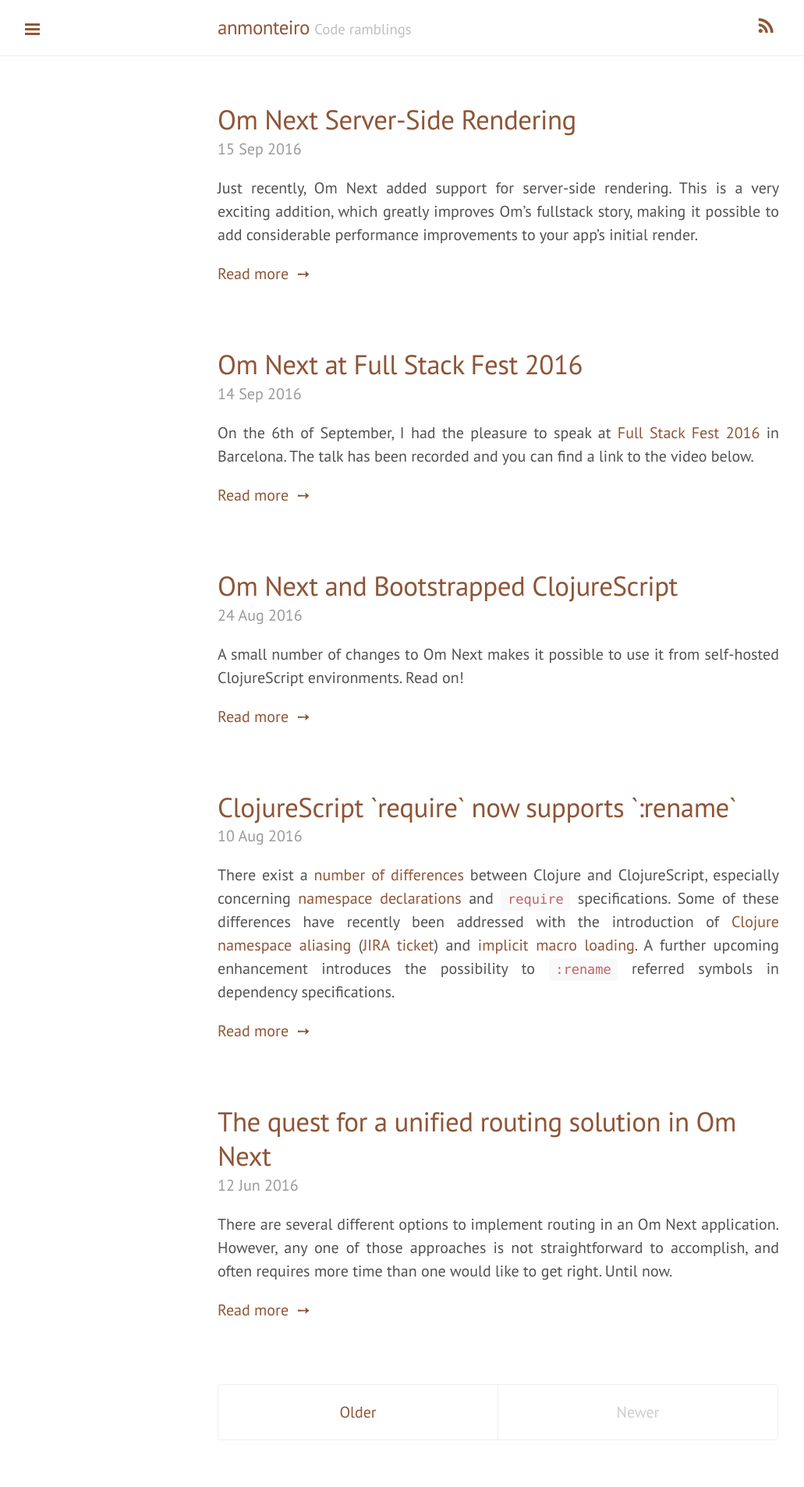
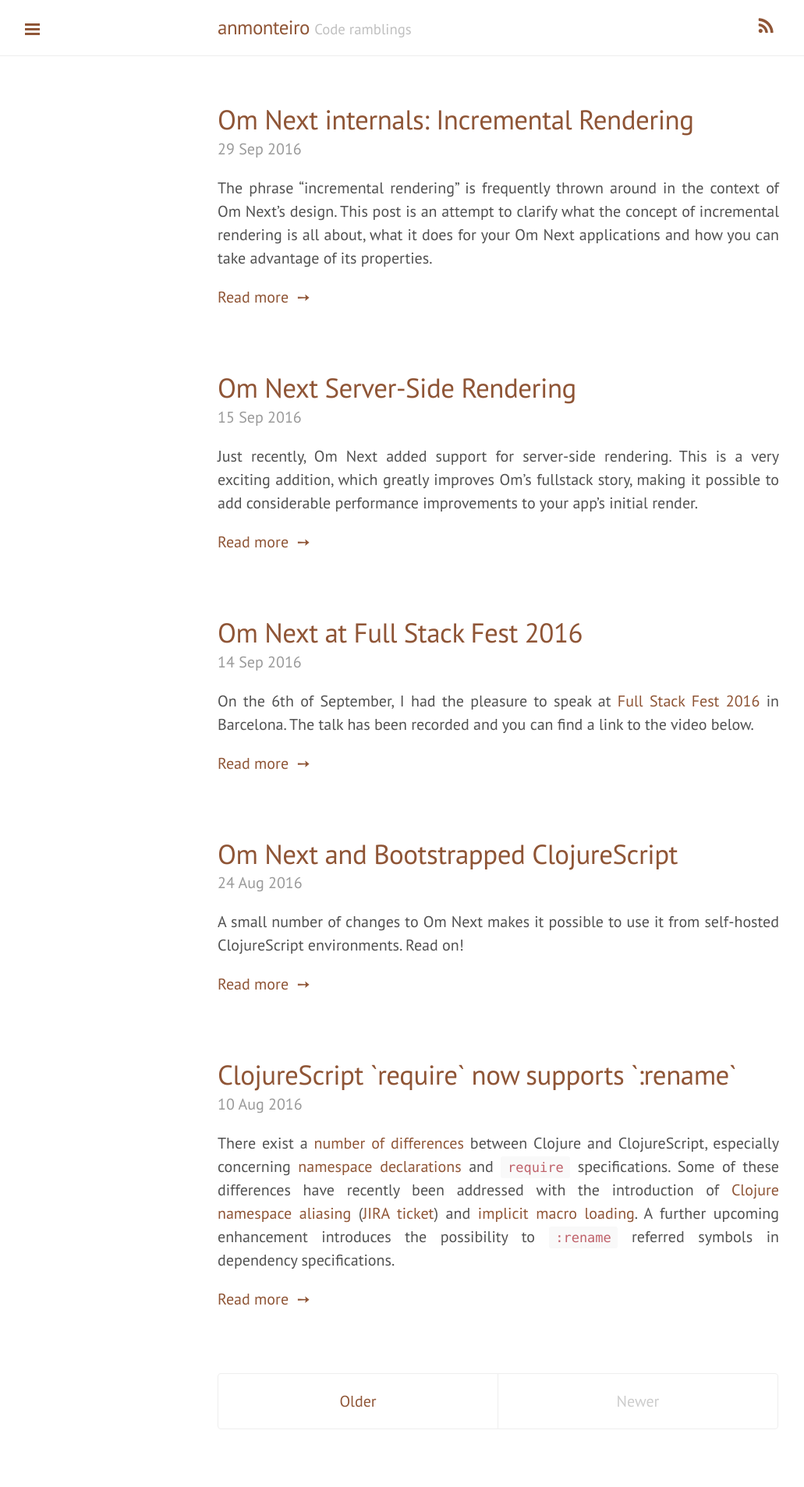
Before and after one commit to anmonteiro/anmonteiro.github.io, a Jekyll site: the page built from index.html, in a window 1280 px wide. Shown: the whole page at 78% size, without its empty margins (1-1032 px from the left). Built offline with Jekyll 4.4.1, drawn with Linux system fonts in a browser that asks for light colours; the list of posts is cut into pages by our own code; some of the changed lines change nothing that is shown.

Commit message:
new post
Om Next internals: Incremental Rendering

```diff
--- /dev/null
+++ b/_posts/2016-09-29-om-next-internals-incremental-rendering.md
@@ -0,0 +1,136 @@
+---
+layout: post
+title: "Om Next internals: Incremental Rendering"
+tags: clojure clojurescript om
+---
+
+The phrase "incremental rendering" is frequently thrown around in the context of
+Om Next's design. This post is an attempt to clarify what the concept of incremental rendering is
+all about, what it does for your Om Next applications and how you can take advantage
+of its properties.
+
+
+<!--more-->
+
+
+<div style="margin-bottom:30px">
+  <img style="max-width:45%;margin:0 auto" src="https://cloud.githubusercontent.com/assets/661909/18785824/d4a58916-819a-11e6-8ed4-13165501e9b9.png">
+</div>
+
+
+## First things first
+
+Some of the properties behind Om Next's design make it possible to perform a number
+of optimizations under the hood. These optimizations are mostly driven by the fact
+that components are annotated with query expressions and identity. One example of
+such optimizations is behind the [solution](https://github.com/omcljs/om/pull/650)
+for [issue #556](https://github.com/omcljs/om/issues/556): transacting large values
+or reading large data sets is not slow anymore <sup id="fnref:1"><sub><a href="#fn:1">1</a></sub></sup>.
+
+Incremental rendering is another such optimization in Om Next, based on its knowledge
+about an application's data requirements. In plain React, re-rendering always initiates
+at the **root component**, whether its children (in the tree) end up updating or
+not. This means that each node in the component tree gets asked if it needs to update
+— via the `shouldComponentUpdate` lifecycle method. Om Next, on the other hand, knows
+exactly what data components need, which means it can always start diffing their
+props at the root of the **concrete subtrees** that need the data related to transactions.
+The next image compares React and Om Next's updating phases after a transaction that
+originated at the red node.
+
+<div style="display:table; margin: 30px 0">
+  <figure style="display:table-cell">
+    <img style="max-width:50%; margin: 0 auto" src="/public/img/react-render.png" alt="React rendering" />
+    <figcaption class="caption">React's update phase</figcaption>
+  </figure>
+
+  <!--
+  https://cloud.githubusercontent.com/assets/661909/18786506/87c5eb28-819e-11e6-8610-af5217738dee.png
+  https://cloud.githubusercontent.com/assets/661909/18786505/87a29114-819e-11e6-8aa5-c50ea811e06f.png
+  -->
+
+  <figure style="display:table-cell">
+    <img style="max-width:50%; margin: 0 auto" src="/public/img/om-render.png" alt="Om Next rendering" />
+    <figcaption class="caption">Om Next's update phase</figcaption>
+  </figure>
+</div>
+
+## How can this work?
+
+Astute readers might now be asking themselves — but how can incremental rendering
+be made to work, if the Om Next parser dispatches on the top-level keys in a query?
+Well, that's the entire purpose of path metadata and `om.next/full-query`. When
+updating a subtree, Om Next does two things. Firstly, it calls the parser with the
+`full-query` of the component rooted at that subtree — which is really just a fancy
+way of saying "give me a query starting at the root of my application, but narrowly
+focused at the current component's query". It then extracts the data relevant to
+the component that is updating, which is located at its data path. Cool stuff, right?
+Even better, this behavior is extensible through the `:ui->props` key in the reconciler!
+
+If the above sounded too dense, here's a practical example:
+
+- Say we have an application that shows 2 tabs. We might have the components below:
+
+{% highlight clojure %}
+(defui TabInfo
+  static om/IQuery
+  (query [this]
+    [:info/id :info/name :info/items]))
+
+(defui Tab
+  static om/IQuery
+  (query [this]
+    [:tab/title {:tab/info (om/get-query TabInfo)}]))
+
+(defui Root
+  static om/IQuery
+  (query [this]
+    [{:tab1 (om/get-query Tab)}
+     {:tab2 (om/get-query Tab)}]))
+{% endhighlight %}
+
+- Now let's imagine that the `TabInfo` component in tab #2 has performed a transaction
+that adds more items to its `:info/items` list. Check out the differences below
+between the application's root query and the `full-query` of the transacting component:
+
+{% highlight clojure %}
+;; Application's root query
+[{:tab1 [:tab/title
+         {:tab/info [:info/id :info/name :info/items]}]}
+ {:tab2 [:tab/title
+         {:tab/info [:info/id :info/name :info/items]}]}]
+
+;; `om.next/full-query` of tab #2's `TabInfo`
+[{:tab2 [{:tab/info [:info/id :info/name :info/items]}]}]
+{% endhighlight %}
+
+As you can see, the `full-query` is narrowly focused at the specific data requirements
+that `TabInfo` declares. Two beneficial consequences follow: for one thing, it allows
+the parser to dispatch on the same key as the root query; additionally, it makes
+`om.next/db->tree`'s data denormalization perform faster, as we're only interested
+in a specific subset of the data when compared to the application's root query.
+
+- What about the "data path" mentioned above? What is that?
+
+The data path of a given component is simply a vector of keywords that describe how
+we can get to the query of a given component starting from the query of an applications'
+root component. In our example above, the path of tab #2's `TabInfo` would be
+`[:tab2 :tab/info]`. This means that Om Next can simply use `get-in` in the result
+of parsing and pass the correct data to the updating component(s).
+
+## Wrapping up
+
+I hope this article helps you understand some of the inner workings that make Om
+Next awesome :-) In a next post, I'll talk about how we can optimize incremental
+rendering even further with "path optimization".
+
+Stay tuned, and thanks for reading!
+
+
+---
+
+<div id="fn:1">
+  <sup><sub>1</sub></sup> <sub>Om Next's props are annotated with their "path" for
+various internal purposes. Before, we naively walked the data structure that resulted
+from parsing. Now we follow the data along the query path and only annotate the
+matches. <a href="#fnref:1"><img draggable="false" class="emoji" alt="↩" src="/public/img/top.svg"></a></sub>
+</div>
--- a/public/css/anmonteiro.css
+++ b/public/css/anmonteiro.css
@@ -62,6 +62,14 @@
   text-indent: 0 !important;
 }
 
+/* Image captions */
+.post figcaption.caption {
+  font-size: 0.75rem;
+  margin-top: 20px;
+  text-align: center !important;
+}
+
+
 /* Twitter plug */
 .content .twitter-plug {
   margin-top: -2rem;
@@ -94,3 +102,19 @@
 .sidebar-item.description {
   text-align: justify;
 }*/
+
+/*
+ * Misc
+ */
+
+img.emoji {
+  display: inline !important;
+  border: none !important;
+  box-shadow: none !important;
+  height: 1em !important;
+  width: 1em !important;
+  margin: 0 .07em !important;
+  vertical-align: -0.1em !important;
+  background: none !important;
+  padding: 0 !important;
+}
```
Also changed, not shown: public/img/top.svg (added).
